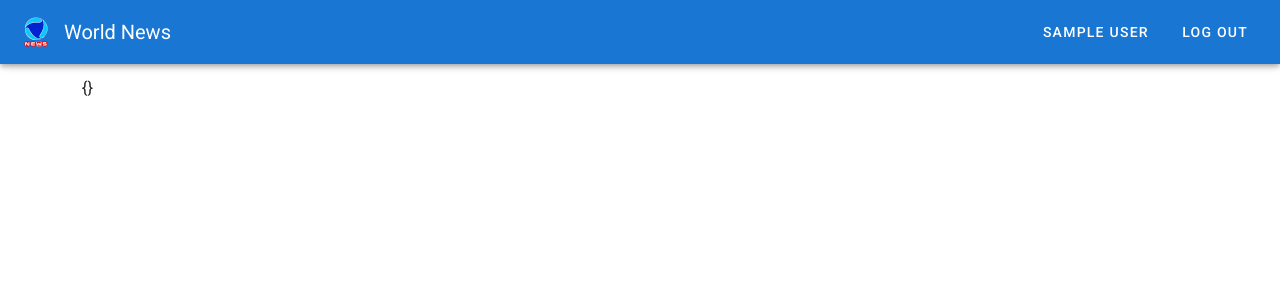
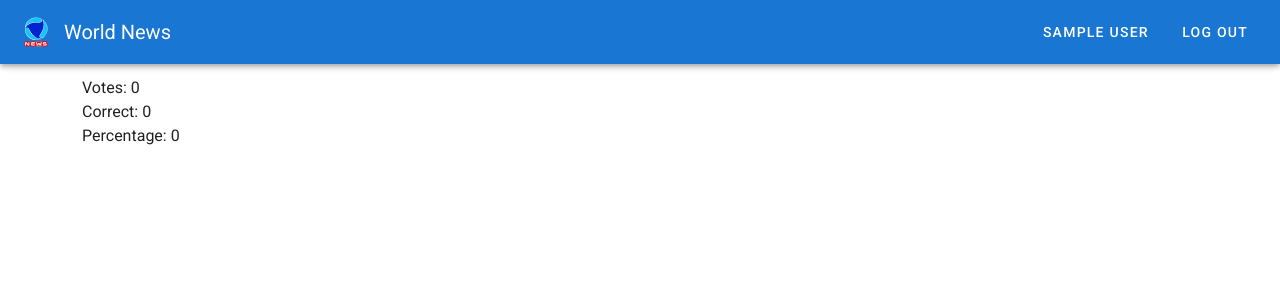
Before and after one commit to Jtomat/WorldNewsFacts, a Vue app in the folder client/wordnews/: page /user/1 in a window 1280 px wide. Shown: the top 300 px of the page. Built offline with nearby package versions, Linux system fonts and the light colour scheme; no server answers; sample sign-in values are in the browser's storage.

Commit message:
Adding the USer page

```diff
--- a/client/wordnews/src/App.vue
+++ b/client/wordnews/src/App.vue
@@ -5,6 +5,7 @@
       color="primary"
       dark
     >
+      <a href="/" style="color: white; text-decoration: none">
       <div class="d-flex align-center">
         <v-img
           alt="Vuetify Logo"
@@ -15,8 +16,8 @@
           width="40"
         />
       <v-toolbar-title>World News</v-toolbar-title>
-
       </div>
+      </a>
 
       <v-spacer></v-spacer>
       <template v-if="user.status.loggedIn">
--- a/client/wordnews/src/components/User.vue
+++ b/client/wordnews/src/components/User.vue
@@ -1,14 +1,12 @@
 <template>
   <v-container>
-    {{ user }}
+    Votes: {{ user.votes || "0" }} <br>
+    Correct: {{ user.correct || "0" }} <br>
+    Percentage: {{ user.correct / user.votes || "0" }}
   </v-container>
 </template>
 
 <script>
-const config = {
-  apiUrl: 'http://localhost:5001/api'
-}
-
 export default {
   name: "User",
 
@@ -25,9 +23,8 @@ export default {
     };
 
     fetch(`http://localhost:5001/api/user/userById?name=${this.$route.params.id}`, requestOptions)
-        .then((resp) => {
-          console.log(`${ config.apiUrl }/user/userById`);
-          this.user = resp.json();
+        .then(async (resp) => {
+          this.user = await resp.json();
         });
   }
 }
```
